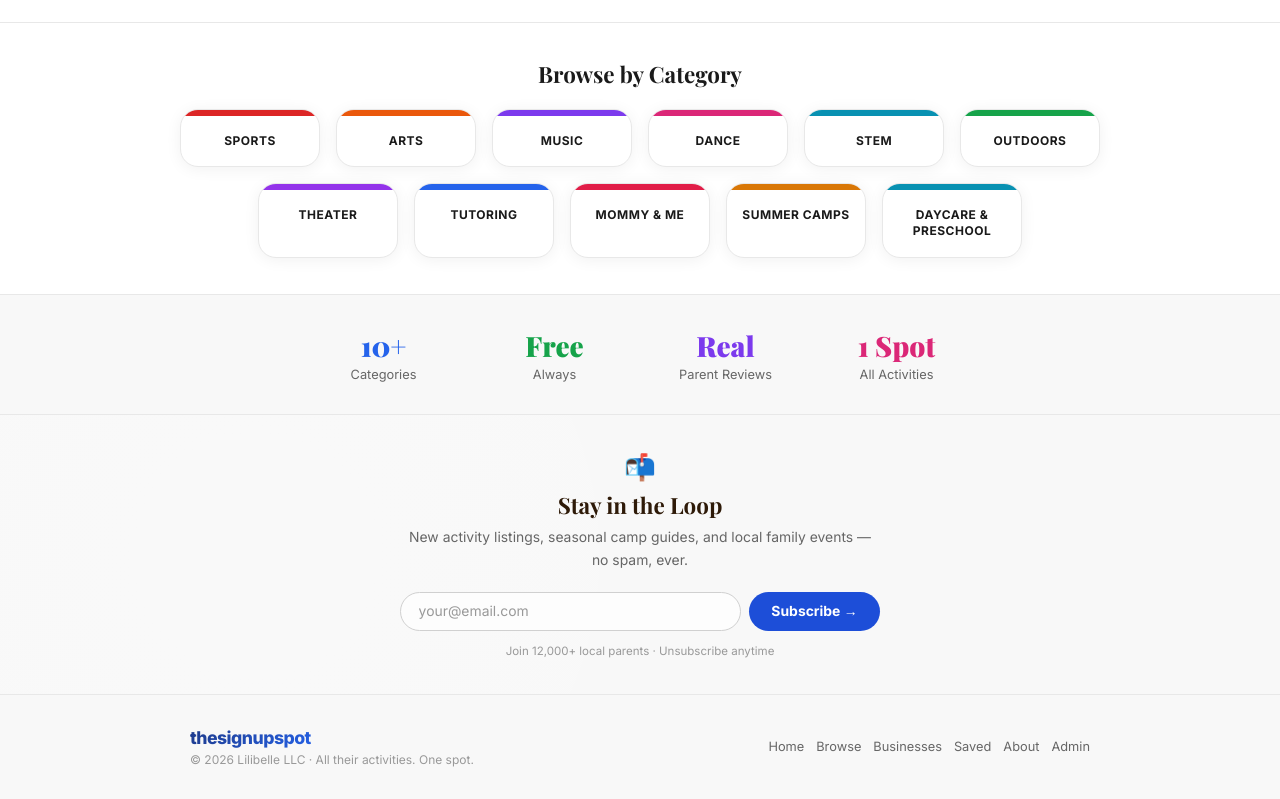
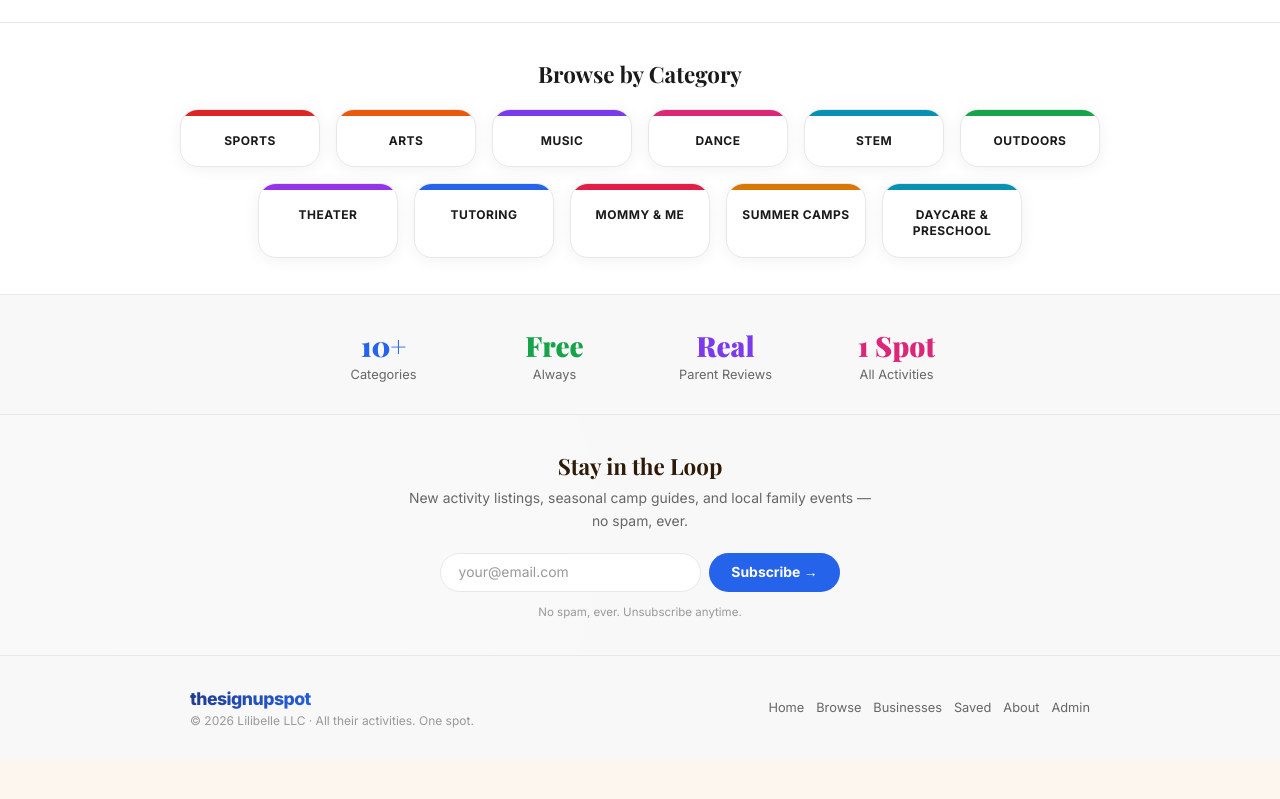
Before and after one commit to kmfields28/The-sign-up-spot, a React (Create React App) app: page / in a window 1280 px wide. Shown: the part 791-1590 px from the top of the page. After the commit the page ends 1551 px from the top, so only its background shows below. Built offline with nearby package versions, Linux system fonts and the light colour scheme.

Commit message:
Wire newsletter signup to Supabase and send welcome email

```diff
--- a/src/App.jsx
+++ b/src/App.jsx
@@ -674,11 +674,39 @@ function ActivityCard({ place, favorites, onToggleFav, onSelect, kids, activeKid
 function NewsletterBanner() {
   const [email, setEmail] = useState("");
   const [done, setDone] = useState(false);
+  const [loading, setLoading] = useState(false);
+  const [error, setError] = useState("");
+
+  async function handleSubscribe() {
+    if (!email.includes("@")) return;
+    setLoading(true); setError("");
+    try {
+      // Save to Supabase
+      const res = await fetch(SUPABASE_URL + "/rest/v1/newsletter_subscribers", {
+        method: "POST",
+        headers: { "apikey": SUPABASE_KEY, "Authorization": "Bearer " + SUPABASE_KEY, "Content-Type": "application/json", "Prefer": "return=minimal" },
+        body: JSON.stringify({ email: email.trim(), source: "website" })
+      });
+      if (!res.ok && res.status !== 409) throw new Error("Failed to subscribe");
+
+      // Send welcome email via Resend
+      await fetch("/api/notify", {
+        method: "POST",
+        headers: { "Content-Type": "application/json" },
+        body: JSON.stringify({ _type: "welcome", email: email.trim() })
+      });
+
+      setDone(true);
+    } catch(e) {
+      setError("Something went wrong. Please try again.");
+    }
+    setLoading(false);
+  }
+
   return (
     <div style={{ background:"#f8f8f8", padding:"2.25rem 1.5rem", textAlign:"center", position:"relative", overflow:"hidden" }}>
       <div style={{ position:"absolute", inset:0, background:"radial-gradient(circle at 20% 50%, rgba(255,255,255,0.18) 0%, transparent 55%)", pointerEvents:"none" }}/>
       <div style={{ position:"relative", maxWidth:"480px", margin:"0 auto" }}>
-        <div style={{ fontSize:"1.6rem", marginBottom:"0.5rem" }}>📬</div>
         <h3 style={{ fontFamily:"'Playfair Display',serif", color:"#2e1a08", fontSize:"1.4rem", marginBottom:"0.4rem" }}>
           Stay in the Loop
         </h3>
@@ -686,27 +714,26 @@ function NewsletterBanner() {
           New activity listings, seasonal camp guides, and local family events — no spam, ever.
         </p>
         {!done ? (
-          <div style={{ display:"flex", gap:"0.5rem", maxWidth:"480px", margin:"0 auto", flexWrap:"wrap", justifyContent:"center" }}>
-            <input
-              value={email}
-              onChange={e => setEmail(e.target.value)}
-              placeholder="your@email.com"
-              type="email"
-              style={{ flex:"1 1 200px", background:"rgba(255,255,255,0.75)", border:"1.5px solid "+T.borderMid, borderRadius:"99px", padding:"0.65rem 1.1rem", fontSize:"0.87rem", color:T.text, fontFamily:"inherit" }}
-            />
-            <button
-              onClick={() => email.includes("@") && setDone(true)}
-              style={{ background:T.highlight, color:"#fff", border:"none", borderRadius:"99px", padding:"0.65rem 1.4rem", fontSize:"0.87rem", fontWeight:700, cursor:"pointer", fontFamily:"inherit" }}>
-              Subscribe →
-            </button>
+          <div style={{ display:"flex", flexDirection:"column", gap:"0.5rem", maxWidth:"400px", margin:"0 auto" }}>
+            <div style={{ display:"flex", gap:"0.5rem", flexWrap:"wrap", justifyContent:"center" }}>
+              <input value={email} onChange={e => setEmail(e.target.value)}
+                placeholder="your@email.com" type="email"
+                onKeyDown={e => e.key==="Enter" && handleSubscribe()}
+                style={{ flex:"1 1 200px", background:"#fff", border:"1.5px solid "+T.border, borderRadius:"99px", padding:"0.65rem 1.1rem", fontSize:"0.87rem", color:T.text, fontFamily:"inherit" }}/>
+              <button onClick={handleSubscribe} disabled={loading}
+                style={{ background:T.accent, color:"#fff", border:"none", borderRadius:"99px", padding:"0.65rem 1.4rem", fontSize:"0.87rem", fontWeight:700, cursor:"pointer", fontFamily:"inherit", opacity:loading?0.7:1 }}>
+                {loading ? "Subscribing..." : "Subscribe →"}
+              </button>
+            </div>
+            {error && <p style={{ color:"#dc2626", fontSize:"0.78rem" }}>{error}</p>}
           </div>
         ) : (
-          <div style={{ background:"rgba(255,255,255,0.75)", borderRadius:"12px", padding:"0.9rem 1.5rem", display:"inline-block" }}>
-            <span style={{ color:T.text, fontWeight:700 }}>🎉 You're in! Check your inbox.</span>
+          <div style={{ background:"#fff", borderRadius:"12px", padding:"0.9rem 1.5rem", display:"inline-block", border:"1px solid "+T.border }}>
+            <span style={{ color:T.accent, fontWeight:700 }}>You are in! Welcome to The Sign Up Spot family.</span>
           </div>
         )}
         <p style={{ color:T.textMuted, fontSize:"0.72rem", marginTop:"0.8rem" }}>
-          Join 12,000+ local parents · Unsubscribe anytime
+          No spam, ever. Unsubscribe anytime.
         </p>
       </div>
     </div>
```
